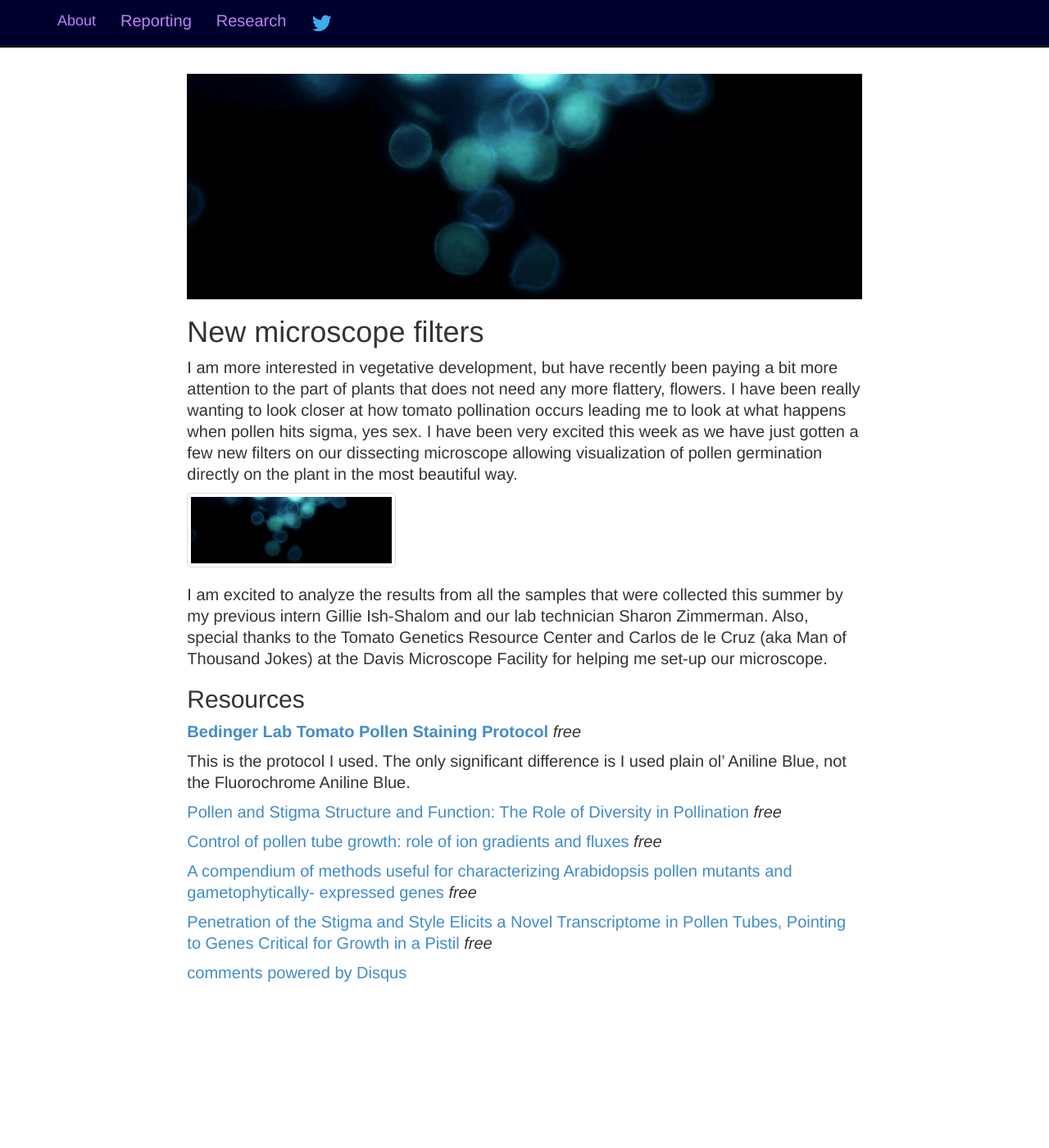
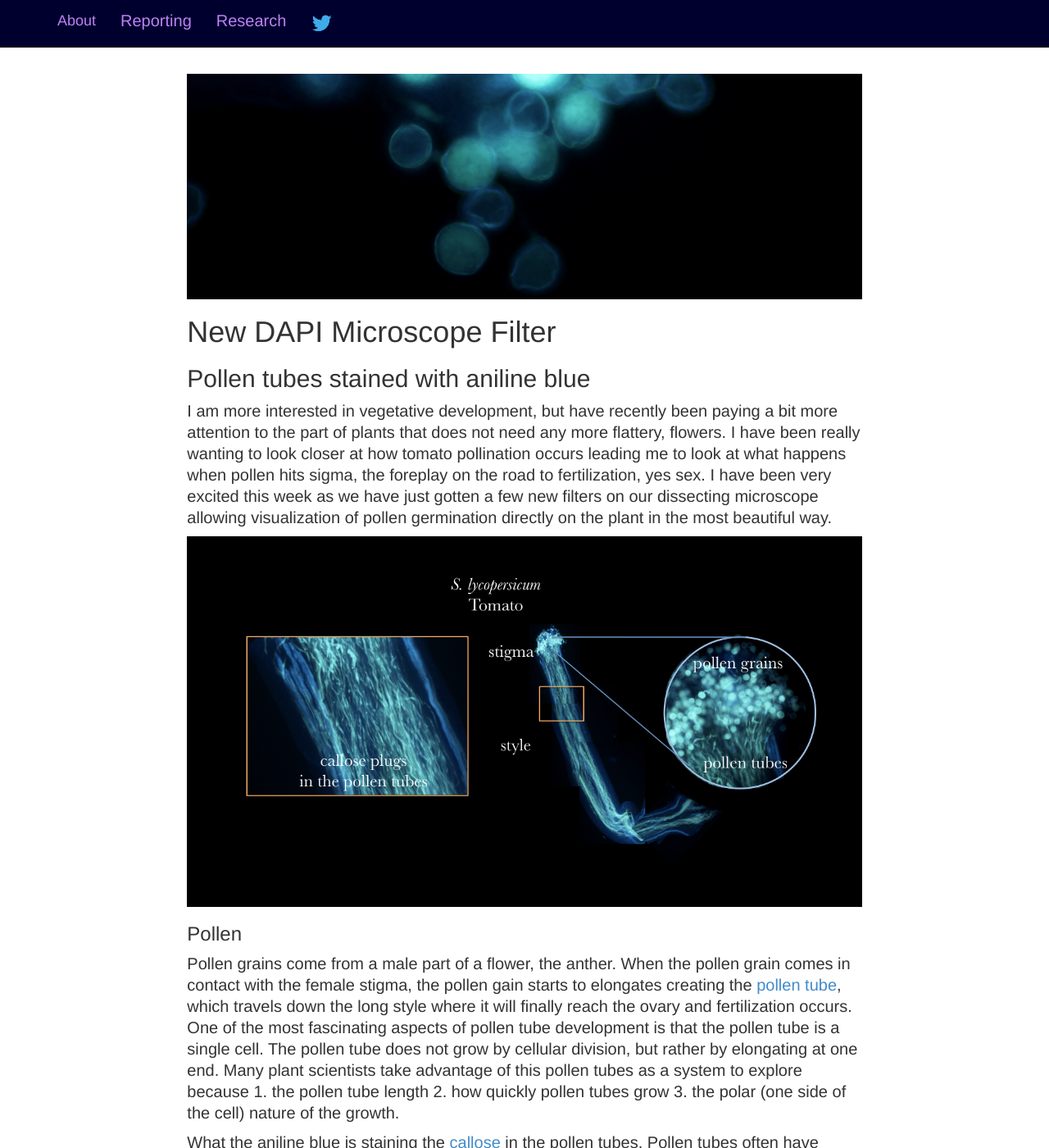
Before and after one commit to iamciera/creports, a Jekyll site: the page built from _posts/2013-10-18-pollenTube.md, in a window 1280 px wide and 1400 px high. Shown: the whole window at 82% size. Built offline with Jekyll 4.4.1, drawn with Linux system fonts in a browser that asks for light colours; nearby versions of some CDN libraries; library files that are not in the unit come from our copies; Markdown is read by kramdown in place of the engine named in the settings; comment, search, counter and statistics services are not loaded; some of the changed text lies outside the part shown.

Commit message:
finish pollen tube part of new filter blog post

```diff
--- a/_posts/2013-10-18-pollenTube.md
+++ b/_posts/2013-10-18-pollenTube.md
@@ -1,27 +1,60 @@
 ---
 layout: blog_entry
 image: /img/pollenTube1.jpg
-title: New microscope filters
+title: New DAPI Microscope Filter
 ---
 
-I am more interested in vegetative development, but have recently been paying a bit more attention to the part of plants that does not need any more flattery, flowers. I have been really wanting to look closer at how tomato pollination occurs leading me to look at what happens when pollen hits sigma, yes sex.  I have been very excited this week as we have just gotten a few new filters on our dissecting microscope allowing visualization of pollen germination directly on the plant in the most beautiful way.
+##Pollen tubes stained with aniline blue
 
-<div class="row">
-	<div class="col-md-4">
-	    <a href="#" class="thumbnail">
-	      <img src="/img/pollenTube1.jpg" alt="...">
-	    </a>
-	</div>
-</div>
+I am more interested in vegetative development, but have recently been paying a bit more attention to the part of plants that does not need any more flattery, flowers. I have been really wanting to look closer at how tomato pollination occurs leading me to look at what happens when pollen hits sigma, the foreplay on the road to fertilization, yes sex.  I have been very excited this week as we have just gotten a few new filters on our dissecting microscope allowing visualization of pollen germination directly on the plant in the most beautiful way.
+
+<img src="/img/pollenFig.png" class="img-responsive" alt="Responsive image">
+
+<!-- <div class="container">
+
+  <div class="row">
+
+    <div class="col-md-4 portfolio-item">
+      <a href="#project-one"><img class="img-responsive" src="http://placehold.it/700x400"></a>
+      <h3><a href="#project-one">Project One</a></h3>
+      <p>Lorem ipsum dolor sit amet, consectetur adipiscing elit. Nam viverra euismod odio, gravida pellentesque urna varius vitae.</p>
+    </div>
+
+    <div class="col-md-4 portfolio-item">
+      <a href="#project-two"><img class="img-responsive" src="http://placehold.it/700x400"></a>
+      <h3><a href="#project-two">Project Two</a></h3>
+      <p>Lorem ipsum dolor sit amet, consectetur adipiscing elit. Nam viverra euismod odio, gravida pellentesque urna varius vitae.</p>
+    </div>
+
+  </div>
+
+</div><!-- /.container -->
+
+###Pollen
+
+Pollen grains come from a male part of a flower, the anther.  When the pollen grain comes in contact with the female stigma, the pollen gain starts to elongates creating the [pollen tube](http://en.wikipedia.org/wiki/Pollen_tube), which travels down the long style where it will finally reach the ovary and fertilization occurs. One of the most fascinating aspects of pollen tube development is that the pollen tube is a single cell. The pollen tube does not grow by cellular division, but rather by elongating at one end. Many plant scientists take advantage of this pollen tubes as a system to explore because 1. the pollen tube length 2. how quickly pollen tubes grow 3. the polar (one side of the cell) nature of the growth.
+
+ What the aniline blue is staining the [callose](http://en.wikipedia.org/wiki/Callose) in the pollen tubes. Pollen tubes often have callose plugs, which are the spots you see in the diagram. In all flower plants, the pollen tubes form pollen plugs.   They are believed to act by cutting the older parts of the pollen tube from the newly growing tip, possible increasing  growth rate of the pollen tube down to the ovaries, but it is still largely unknown the exact biological function.
 
 
-I am excited to analyze the results from all the samples that were collected this summer by my previous intern Gillie Ish-Shalom and our lab technician Sharon Zimmerman. Also, special thanks to the Tomato Genetics Resource Center and Carlos de le Cruz (aka Man of Thousand Jokes) at the Davis Microscope Facility for helping me set-up our microscope.
+##Stem stained with calcoflour
+
+[Calcoflour](http://en.wikipedia.org/wiki/Calcofluor-white) is used to visualize the cell walls of plants by staining a huge component of plant cell walls, [cellulose](http://en.wikipedia.org/wiki/Cellulose).
+
+I have been doing some histology of the stem and the [shoot apical meristem](http://en.wikipedia.org/wiki/Meristem#Shoot_apical_meristems) recently and could not resist staining a few of the slides with calcoflour since we just got the DAPI filter installed. I still have to get the stain time and calcofluor dilution optimized, but if there is one thing I learned, it is that this stain gives an extremely strong signal using a very diluted amount.
+
+
+#Thanks!
+
+I am excited to analyze the results from all the samples that were collected this summer by my previous undergraduate intern Gillie Ish-Shalom and our lab technician Sharon Zimmerman. Also, special thanks to the [Tomato Genetics Resource Center](http://tgrc.ucdavis.edu/) and Carlos de le Cruz from the Davis Microscope Facility for helping me set-up our microscope.
 
 ##Resources
 
 **[Bedinger Lab Tomato Pollen Staining Protocol](http://www.irbtomato.org/Aniline_Blue_Staining_Protocol.pdf)** *free*
 
 This is the protocol I used.  The only significant difference is I used plain ol' Aniline Blue, not the Fluorochrome Aniline Blue.
+
+[Callose plug deposition patterns vary in pollen tubes of Arabidopsis thaliana ecotypes and tomato species](http://www.biomedcentral.com/1471-2229/12/178) *free*
 
 [Pollen and Stigma Structure and Function: The Role of Diversity in Pollination](Pollen and Stigma Structure and Function: The Role of Diversity in Pollination) *free*
 
```
Also changed, not shown: _posts/2013-10-18-rCourse2013.md (+2 -2 lines), css/2-col-portfolio.css (added, +11 -0 lines), drafts/learnGitBecomeFearless.md (added, +9 -0 lines), img/pollenFig.png (added), 6 other files.
